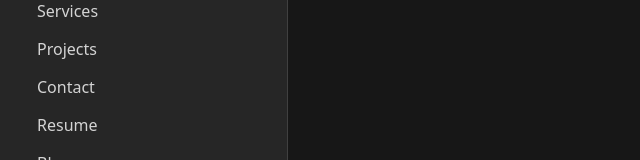
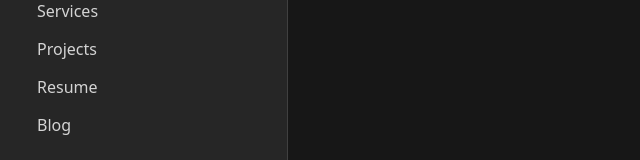
Before and after one commit to aydenwyer/my-personal-portfolio, a Next.js app: page / in a window 1280 px wide. Shown: the part 126-286 px from the top of the page, without its empty margins (0-640 px from the left). Built offline with nearby package versions, Linux system fonts and the light colour scheme.

Commit message:
Update NavLinkList.tsx

```diff
--- a/src/app/components/NavLinkList.tsx
+++ b/src/app/components/NavLinkList.tsx
@@ -14,10 +14,6 @@ export default function NavNameTag() {
         {
             link: "/projects",
             linkName: "Projects"
-        },
-        {
-            link: "/contact",
-            linkName: "Contact"
         },
         {
             link: "/Resume",
```
